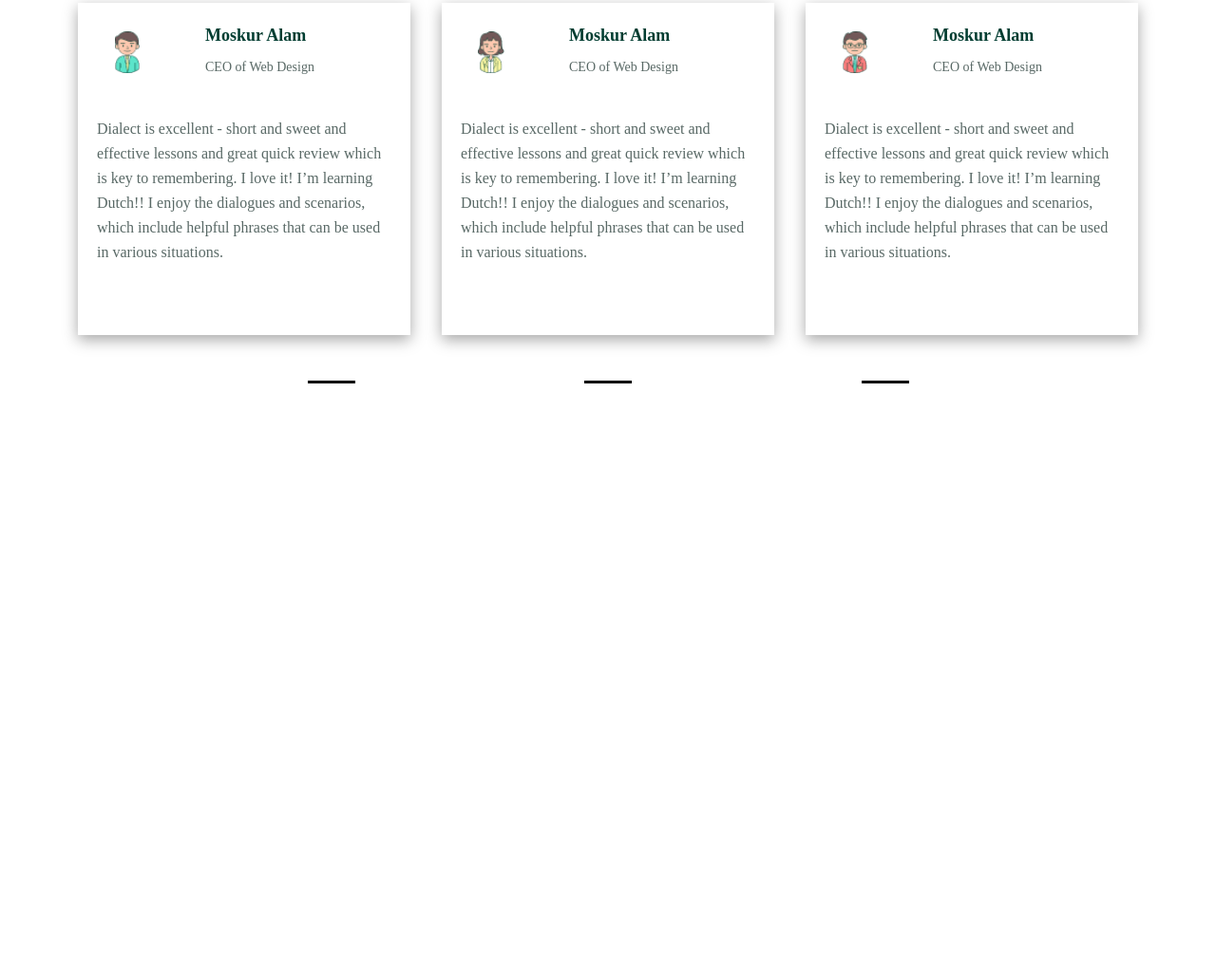
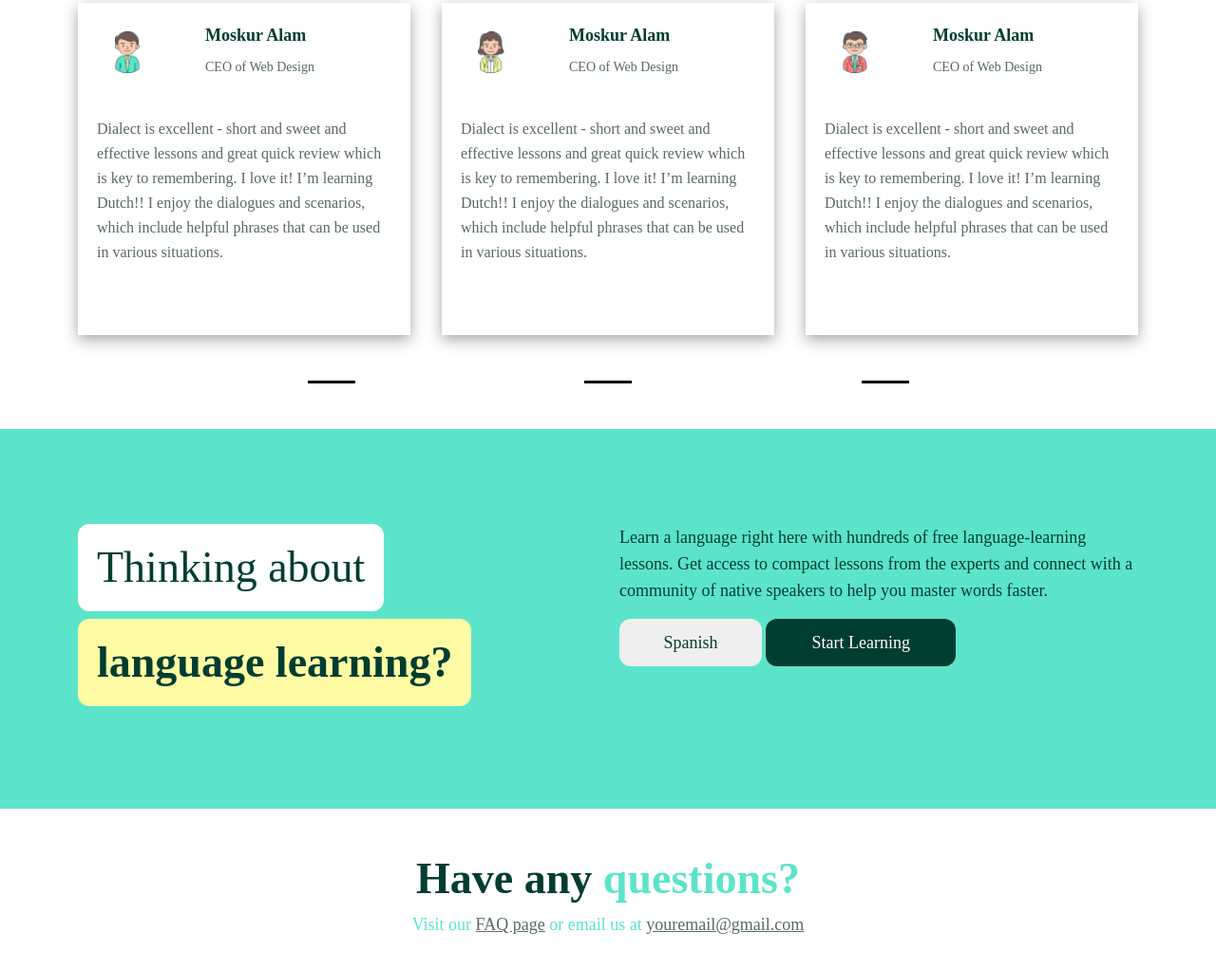
Before and after one commit to Shiham123/Learning-website, a website: page index.html in a window 1280 px wide. Shown: the part 3629-4651 px from the top of the page at 95% size. Before the commit the page ends 4081 px from the top, so only its background shows below. Drawn offline with nearby package versions, Linux system fonts and the light colour scheme; files whose address does not match are found by name.

```diff
--- a/index.html
+++ b/index.html
@@ -335,8 +335,6 @@
             </div>
           </div>
 
-
-
           <div class="slider-indicators">
             <div class="slider-indicator" id="indicator-one">
               <hr />
@@ -352,6 +350,53 @@
       </div>
     </section>
 
+    <!-- ----------------------------------------------------- -->
+    <!-- ----------------------------------------------------- -->
+    <!-- ----------------------------------------------------- -->
+
+    <section class="section-eight mt-5 mb-5">
+      <div class="container">
+        <div class="row">
+          <div class="col-sm-6 col-md-6 col-lg-6">
+            <div class="left">
+              <h2>Thinking about</h2>
+              <h2>language learning?</h2>
+            </div>
+          </div>
+          <div class="col-sm-6 col-md-6 col-lg-6">
+            <div class="right">
+              <p>
+                Learn a language right here with hundreds of free
+                language-learning lessons. Get access to compact lessons from
+                the experts and connect with a community of native speakers to
+                help you master words faster.
+              </p>
+              <button>Spanish</button>
+              <button>Start Learning</button>
+            </div>
+          </div>
+        </div>
+      </div>
+    </section>
+
+    <!-- ----------------------------------------------------- -->
+    <!-- ----------------------------------------------------- -->
+    <!-- ----------------------------------------------------- -->
+
+    <section class="section-nine mt-5 mb-5">
+      <div class="container">
+        <div class="row">
+          <div class="col-sm-12 col-md-12 col-lg-12">
+            <h2>Have any <span> questions? </span></h2>
+            <p>
+              Visit our <a href="">FAQ page</a> or email us at
+              <a href="">youremail@gmail.com</a>
+            </p>
+          </div>
+        </div>
+      </div>
+    </section>
+
     <!-- ############################################################ -->
 
     <script src="https://cdn.jsdelivr.net/npm/bootstrap@5.2.2/dist/js/bootstrap.bundle.min.js"></script>
--- a/scss/style.scss
+++ b/scss/style.scss
@@ -520,3 +520,123 @@
     }
   }
 }
+
+// --------------------------------
+
+.section-eight {
+  background-color: #5ce4ca;
+  padding: 100px 0px;
+
+  .left {
+    h2 {
+      &:nth-child(1) {
+        font-family: 'Neue Montreal';
+        font-style: normal;
+        font-weight: 500;
+        font-size: 46px;
+        line-height: 52px;
+        color: #003d31;
+        background-color: #ffffff;
+        padding: 20px 20px;
+        border-radius: 12px;
+        display: inline-block;
+      }
+
+      &:nth-child(2) {
+        font-family: 'Neue Montreal';
+        font-style: normal;
+        font-weight: 700;
+        font-size: 46px;
+        line-height: 52px;
+        color: #003d31;
+        background-color: #fffaa4;
+        padding: 20px 20px;
+        border-radius: 12px;
+        display: inline-block;
+      }
+    }
+  }
+
+  .right {
+    p {
+      font-family: 'Neue Montreal';
+      font-style: normal;
+      font-weight: 400;
+      font-size: 18px;
+      line-height: 28px;
+      color: #003d31;
+    }
+
+    button {
+      padding: 10px 20px;
+
+      &:nth-child(2) {
+        width: 150px;
+        height: 50px;
+        border-radius: 12px;
+        font-family: 'Neue Montreal';
+        font-style: normal;
+        font-weight: 400;
+        font-size: 18px;
+        line-height: 28px;
+        text-align: center;
+        color: #003d31;
+        transition: all 0.4s linear;
+
+        &:hover {
+          background-color: #ffffff99;
+        }
+      }
+
+      &:nth-child(3) {
+        width: 200px;
+        height: 50px;
+        background: #003d31;
+        border-radius: 12px;
+        font-family: 'Neue Montreal';
+        font-style: normal;
+        font-weight: 500;
+        font-size: 18px;
+        line-height: 28px;
+        text-align: center;
+        color: #ffffff;
+
+        &:hover {
+          background: #003d31b3;
+        }
+      }
+    }
+  }
+}
+
+// ---------------------
+
+.section-nine {
+  h2 {
+    text-align: center;
+    font-family: 'Neue Montreal';
+    font-style: normal;
+    font-weight: 700;
+    font-size: 46px;
+    line-height: 52px;
+    color: #003d31;
+
+    span {
+      color: #5ce4ca;
+    }
+  }
+
+  p {
+    font-family: 'Neue Montreal';
+    font-style: normal;
+    font-weight: 400;
+    font-size: 18px;
+    line-height: 28px;
+    text-align: center;
+    color: #5ce4ca;
+
+    a {
+      color: #596966;
+    }
+  }
+}
```
Also changed, not shown: assets/css/style.css, 1 other file.
